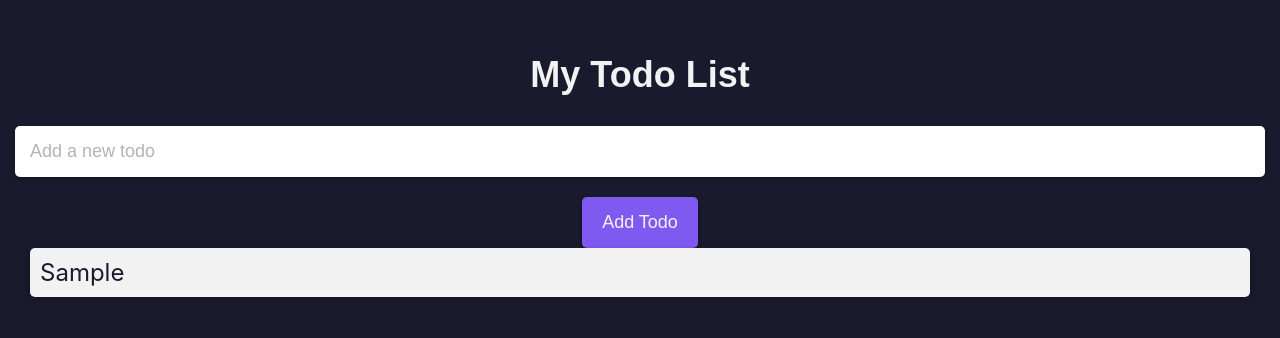
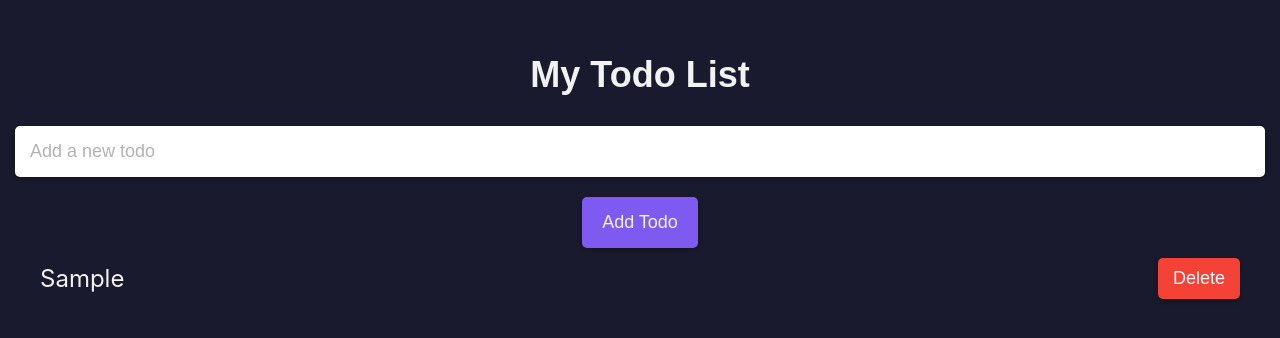
Before and after one commit to harksu/chatGPT-todolist, a React (Create React App) app: page / in a window 1280 px wide. Both pictures are taken after typing "Sample" into the empty fields and a click on the button "Add Todo". Shown: the top 338 px of the page. Built offline with nearby package versions, Linux system fonts and the light colour scheme.

Commit message:
six request: add delete button and delete event

```diff
--- a/src/App.tsx
+++ b/src/App.tsx
@@ -28,6 +28,11 @@ const TodoList: React.FC = () => {
     }
   };
 
+  const handleDeleteTodo = (id: number) => {
+    const filteredTodos = todos.filter((todo) => todo.id !== id);
+    setTodos(filteredTodos);
+  };
+
   return (
     <Container>
       <Title>My Todo List</Title>
@@ -41,7 +46,12 @@ const TodoList: React.FC = () => {
       <Button onClick={handleAddTodo}>Add Todo</Button>
       <TodoItems>
         {todos.map((todo) => (
-          <TodoItem key={todo.id}>{todo.task}</TodoItem>
+          <Todo key={todo.id}>
+            <TodoText>{todo.task}</TodoText>
+            <DeleteButton onClick={() => handleDeleteTodo(todo.id)}>
+              Delete
+            </DeleteButton>
+          </Todo>
         ))}
       </TodoItems>
     </Container>
@@ -100,14 +110,33 @@ const TodoItems = styled.ul`
   width: 100%;
 `;
 
-const TodoItem = styled.li`
+const Todo = styled.li`
+  display: flex;
+  align-items: center;
+  justify-content: space-between;
   font-size: 24px;
   margin-bottom: 10px;
   border-radius: 5px;
   padding: 10px;
-  background-color: #f2f2f2;
-  color: #1a1a2e;
+`;
+const TodoText = styled.span`
+  font-size: 24px;
+  margin-right: 10px;
+`;
+
+const DeleteButton = styled.button`
+  font-size: 18px;
+  padding: 10px 15px;
+  background-color: #f44336;
+  color: #fff;
+  border: none;
+  border-radius: 5px;
+  cursor: pointer;
   box-shadow: 0 2px 5px rgba(0, 0, 0, 0.3);
+
+  &:hover {
+    background-color: #d32f2f;
+  }
 `;
 
 export default TodoList;
```
Also changed, not shown: TodoInput.tsx (+35 -30 lines).
